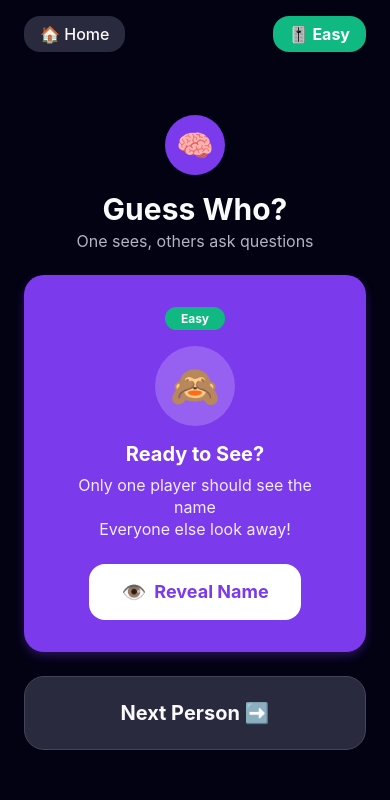
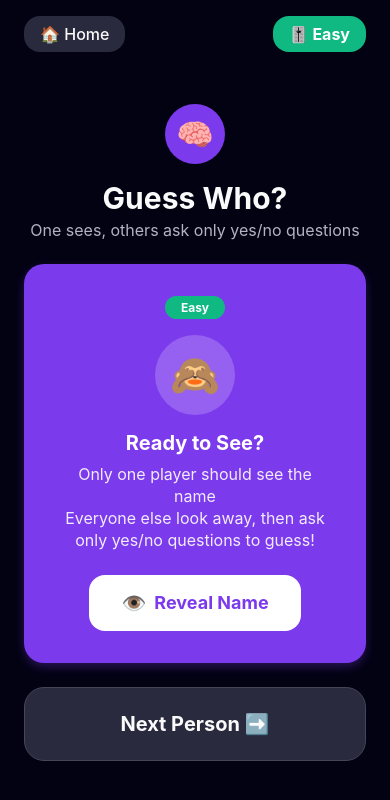
Before and after one commit to trymeuj/party-games---Uj---Sach, a React Native app: screen /Guess-Who in a window 390 px wide. Shown: the top 800 px of the page. Built offline with nearby package versions, Linux system fonts and the light colour scheme.

Commit message:
guess who difficulty level changed

```diff
--- a/src/games/guess-who/GuessWhoScreen.tsx
+++ b/src/games/guess-who/GuessWhoScreen.tsx
@@ -76,6 +76,11 @@ export default function GuessWhoScreen({ navigation }: Props) {
               styles.levelButton,
               { backgroundColor: getDifficultyColor() },
             ]}
+            onPress={() =>
+              setDifficulty((prev) =>
+                prev === 'easy' ? 'medium' : prev === 'medium' ? 'hard' : 'easy'
+              )
+            }
           >
             <Text style={styles.levelButtonText}>
               🎚️ {difficulty.charAt(0).toUpperCase() + difficulty.slice(1)}
@@ -89,7 +94,7 @@ export default function GuessWhoScreen({ navigation }: Props) {
           </View>
 
           <Text style={styles.title}>Guess Who?</Text>
-          <Text style={styles.subtitle}>One sees, others ask questions</Text>
+          <Text style={styles.subtitle}>One sees, others ask only yes/no questions</Text>
 
           <View style={styles.revealCard}>
             <View
@@ -118,7 +123,8 @@ export default function GuessWhoScreen({ navigation }: Props) {
               <Text style={styles.celebrityName}>{currentCelebrity}</Text>
             ) : (
               <Text style={styles.instructionText}>
-                Only one player should see the name{'\n'}Everyone else look away!
+                Only one player should see the name{'\n'}
+                Everyone else look away, then ask only yes/no questions to guess!
               </Text>
             )}
 
```
